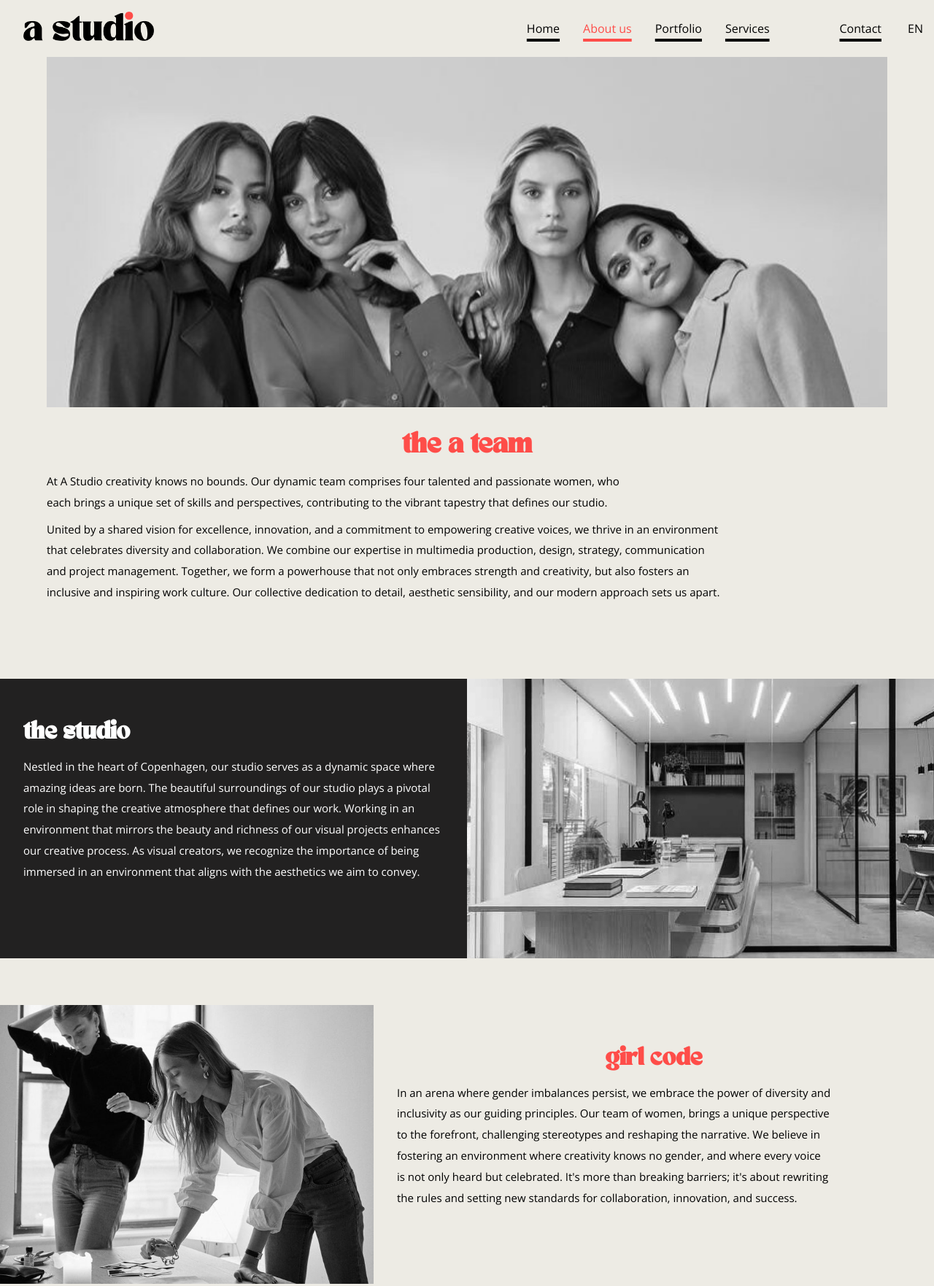
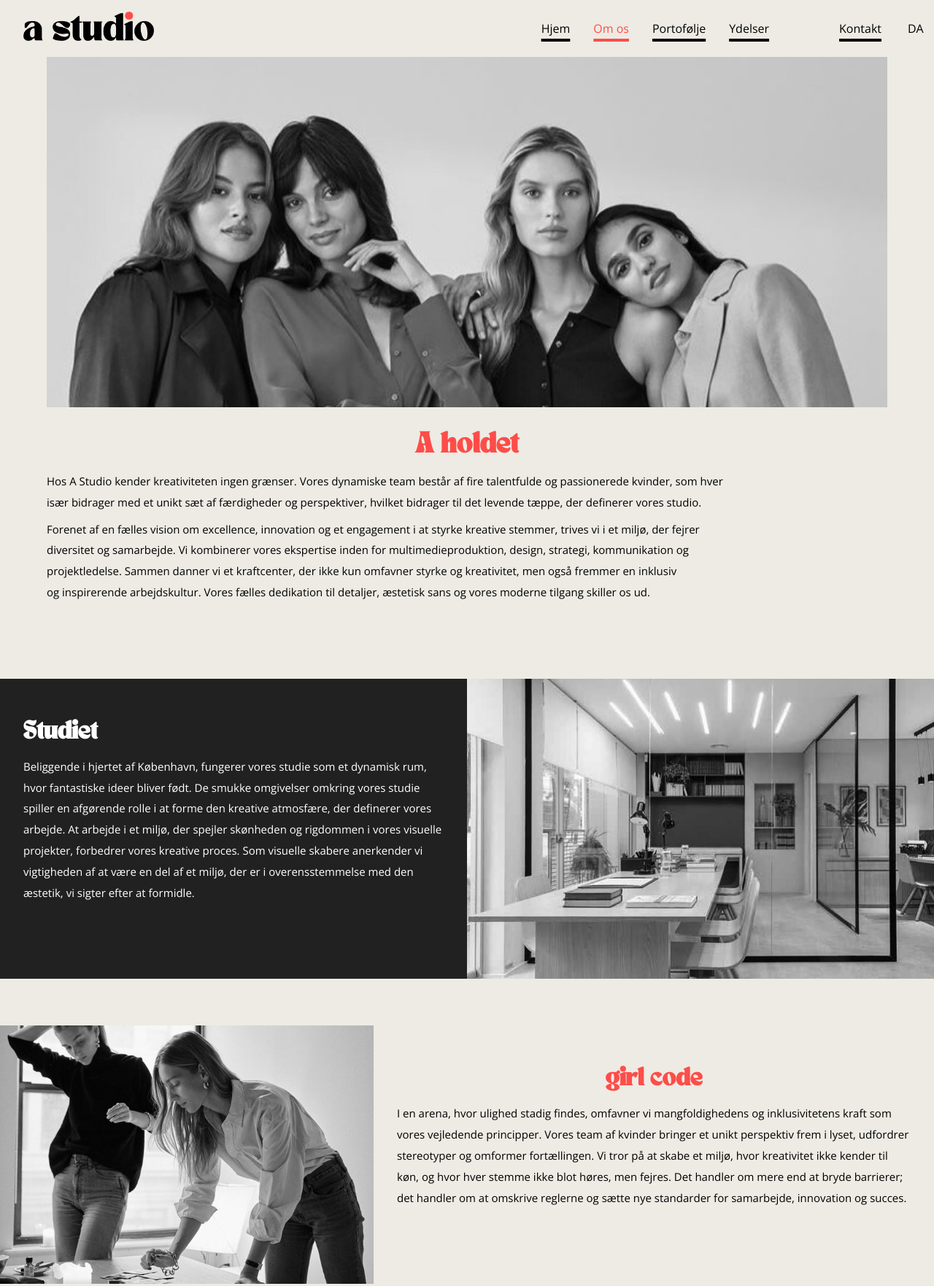
Before and after one commit to anitasteffensen/branding_project, a plain HTML site: page about_dk.html in a window 1280 px wide. Shown: the top 1762 px of the page at 73% size. Drawn offline with Linux system fonts and the light colour scheme.

Commit message:
added about and index danish version

```diff
--- a/about_dk.html
+++ b/about_dk.html
@@ -15,19 +15,19 @@
 
                 <!--Navigation for desktop-->
                 <div class="nav_bar" id="myTopnav">
-                    <a class="nav_bar-link" href="index.html">Home</a>
-                    <a class="nav_bar-link active" href="about.html">About us</a>
-                    <a class="nav_bar-link" href="cases.html">Portfolio</a>
-                    <a class="nav_bar-link" href="services.html">Services</a>
-                    <a class="nav_bar-link nav_bar-link--contact" href="contact.html" class="right_top">Contact</a>
+                    <a class="nav_bar-link" href="index_dk.html">Hjem</a>
+                    <a class="nav_bar-link active" href="about.html">Om os</a>
+                    <a class="nav_bar-link" href="cases_dk.html">Portofølje</a>
+                    <a class="nav_bar-link" href="services_dk.html">Ydelser</a>
+                    <a class="nav_bar-link nav_bar-link--contact" href="contact_dk.html" class="right_top">Kontakt</a>
                     <!--Language switch found inspiration from: https://codepen.io/anitasteffensen/pen/rNbNGJN-->
                     <div class="lang" id="lang">
                         <a href="#" id="lang-toggle" class="lang_option lang_option--current">
-                            en <span class="lang_chevron"></span>
+                            da <span class="lang_chevron"></span>
                         </a>
                         <ul class="lang_list">
                             <li>
-                                <a href="#" class="lang_option">da</a>
+                                <a href="/about.html" class="lang_option">en</a>
                             </li>
                         </ul>
                     </div>
@@ -48,11 +48,11 @@
                 </label>
 
                 <nav class="menu1">
-                    <a class="link1" href="index.html">Home</a>
-                    <a class="link1" href="about.html">About us</a>
-                    <a class="link1" href="cases.html">Portfolio</a>
-                    <a class="link1" href="services.html">Services</a>
-                    <a class="link1" href="contact.html">Contact</a>
+                    <a class="link1" href="index_dk.html">Hjem</a>
+                    <a class="link1" href="about_dk.html">Om os</a>
+                    <a class="link1" href="cases_dk.html">Portofølje</a>
+                    <a class="link1" href="services_dk.html">Ydelser</a>
+                    <a class="link1" href="contact_dk.html">Kontakt</a>
                 </nav>
             </nav>
 
@@ -62,23 +62,18 @@
         <main>
             <section id="the_team">
                 <div class="desktop_team_image"></div>
-                <img class="the_team_image" src="ateam.jpg" alt="four women posing in black/white">
-                <h1>the a team</h1>
-                <p>At A Studio creativity knows no bounds. Our dynamic team comprises four talented and passionate women, who each brings a unique set of skills and perspectives, contributing to the vibrant tapestry that
-                    defines our studio.
-                <p>United by a shared vision for excellence, innovation, and a commitment to empowering creative voices, we thrive in an environment that celebrates diversity and collaboration. We combine our expertise in multimedia production, design, strategy, communication and project management. Together, we
-                form a powerhouse that not only embraces strength and creativity, but also fosters an inclusive and
-                inspiring work culture. Our collective dedication to detail, aesthetic sensibility, and our modern
-                approach sets us apart.</p>
+                <img class="the_team_image" src="ateam.jpg" alt="fire kvinder side om side i sort/hvid">
+                <h1>A holdet</h1>
+                <p>Hos A Studio kender kreativiteten ingen grænser. Vores dynamiske team består af fire talentfulde og passionerede kvinder, som hver især bidrager med et unikt sæt af færdigheder og perspektiver, hvilket bidrager til det levende tæppe, der definerer vores studio.</p>
+                <p>Forenet af en fælles vision om excellence, innovation og et engagement i at styrke kreative stemmer, trives vi i et miljø, der fejrer diversitet og samarbejde. Vi kombinerer vores ekspertise inden for multimedieproduktion, design, strategi, kommunikation og projektledelse. Sammen danner vi et kraftcenter, der ikke kun omfavner styrke og kreativitet, men også fremmer en inklusiv og inspirerende arbejdskultur. Vores fælles dedikation til detaljer, æstetisk sans og vores moderne tilgang skiller os ud.</p>
             </section>
 
             <section id="the_studio">
                 <div class="main_grid">
                     <div class="desktop_office_image column"></div>
                 <!--<img class="image column" src="office.jpg" alt="black and white picture of a simple office room">-->
-                <div class="text column"><h2>the studio</h2>
-                <p>Nestled in the heart of Copenhagen, our studio serves as a dynamic space where amazing ideas are born.
-                The beautiful surroundings of our studio plays a pivotal role in shaping the creative atmosphere that defines our work. Working in an environment that mirrors the beauty and richness of our visual projects enhances our creative process. As visual creators, we recognize the importance of being immersed in an environment that aligns with the aesthetics we aim to convey.</p>
+                <div class="text column"><h2>Studiet</h2>
+                <p>Beliggende i hjertet af København, fungerer vores studie som et dynamisk rum, hvor fantastiske ideer bliver født. De smukke omgivelser omkring vores studie spiller en afgørende rolle i at forme den kreative atmosfære, der definerer vores arbejde. At arbejde i et miljø, der spejler skønheden og rigdommen i vores visuelle projekter, forbedrer vores kreative proces. Som visuelle skabere anerkender vi vigtigheden af at være en del af et miljø, der er i overensstemmelse med den æstetik, vi sigter efter at formidle.</p>
              </div>
             </div>
             </section>
@@ -88,11 +83,7 @@
                 <!--img class="image column" src="girlcode.jpg"
                     alt="two women at a desk going over work in black and white"-->
                 <div class="text column"><h2>girl code</h2>
-                <p>In an arena where gender imbalances persist, we embrace the power of diversity and inclusivity as our
-                    guiding principles. Our team of women, brings a unique perspective to the forefront, challenging
-                    stereotypes and reshaping the narrative. We believe in fostering an environment where creativity knows
-                    no gender, and where every voice is not only heard but celebrated. It's more than breaking barriers;
-                    it's about rewriting the rules and setting new standards for collaboration, innovation, and success.</p>
+                <p>I en arena, hvor ulighed stadig findes, omfavner vi mangfoldighedens og inklusivitetens kraft som vores vejledende principper. Vores team af kvinder bringer et unikt perspektiv frem i lyset, udfordrer stereotyper og omformer fortællingen. Vi tror på at skabe et miljø, hvor kreativitet ikke kender til køn, og hvor hver stemme ikke blot høres, men fejres. Det handler om mere end at bryde barrierer; det handler om at omskrive reglerne og sætte nye standarder for samarbejde, innovation og succes.</p>
                 </div>
             </div>
             </section>
@@ -102,27 +93,23 @@
                     <div class="skills_image"></div>
                 <!--img class="image column" src="ourskills.jpg"
                     alt="two women talking/discussing work on a couch in black and white"-->
-                <div class="text column"><h2>our skills</h2>
+                <div class="text column"><h2>Vores kompetencer</h2>
                 <div class="container">
                     <div class="wrapper">
                         <div class="rectangle"></div>
-                        <h3 class="text_1">Multimedia design</h3>
+                        <h3 class="text_1">Multimediedesign</h3>
                     </div>
-                    <p>From graphic design to video production, we seamlessly integrate diverse elements, crafting visually
-                        compelling and innovative experiences. Our expertise ensures cohesive aesthetics for impactful and
-                        memorable visuals.</p>
+                    <p>Fra grafisk design til videoproduktion integrerer vi problemfrit forskellige elementer, skaber visuelt overbevisende og innovative oplevelser. Vores ekspertise sikrer sammenhængende æstetik for indflydelsesrige og mindeværdige visuelle indtryk.</p>
                         <div class="wrapper">
                             <div class="rectangle"></div>
-                            <h3 class="text_1">Branding strategy</h3>
+                            <h3 class="text_1">Branding strategi</h3>
                         </div>
-                    <p>We sculpt brand identities that tell compelling stories. Our branding strategy goes beyond
-                        aesthetics, delving into market dynamics, consumer behaviour, and design trends. </p>
+                    <p>Vi skulpturerer brandidentiteter, der fortæller medrivende historier. Vores brandingstrategi går ud over æstetik og dykker ned i markedsdynamikker, forbrugeradfærd og designtrends.</p>
                         <div class="wrapper">
                             <div class="rectangle"></div>
-                            <h3 class="text_1">Communication</h3>
+                            <h3 class="text_1">Kommunikation</h3>
                         </div>
-                    <p>From conveying brand messages to orchestrating seamless team collaboration, our communication
-                    prioritize clarity, coherence, and creativity.</p>
+                    <p>Vi skulpturerer brandidentiteter, der fortæller medrivende historier. Vores brandingstrategi går ud over æstetik og dykker ned i markedsdynamikker, forbrugeradfærd og designtrends.</p>
                 </div>
             </div>
         </div>
@@ -134,29 +121,30 @@
 
         <footer>
             <img class="logo" src="a3.png" alt="a studio's logo">
+            <!--Desktop footer-->
             <div class="footer-container-desk">
                 <div class="footer_info">
                     <div class="column">
                         <h3>Navigation</h3>
                         <ul>
-                        <li><a href="index.html">Home</a></li>
-                        <li><a href="about.html">About</a></li>
-                        <li><a href="cases.html">Cases</a></li>
-                        <li><a href="services.html">Services</a></li>
-                        <li><a href="contact.html">Contact</a></li>
+                            <li><a href="index_dk.html">Hjem</a></li>
+                            <li><a href="about_dk.html">Om os</a></li>
+                            <li><a href="cases_dk.html">Portofølje</a></li>
+                            <li><a href="services_dk.html">Ydelser</a></li>
+                            <li><a href="contact_dk.html">Kontakt</a></li>
                         </ul>
                     </div>
                     <div class="column social_media1">
-                    <h3>Socials</h3>
+                        <h3>Social medier</h3>
                         <ul>
-                        <li a href="">Instagram</li>
-                        <li a href="">LinkedIn</li>
-                        <li a href="">Facebook</li>
-                        <li a href="">TikTok</li>
+                            <li a href="#">Instagram</li>
+                            <li a href="#">LinkedIn</li>
+                            <li a href="#">Facebook</li>
+                            <li a href="#">TikTok</li>
                         </ul>
                     </div>
                     <div class="column">
-                    <h3>Contact</h3>
+                        <h3>Kontakt</h3>
                         <ul>
                             <li class="address1">Stormgade 55, 1555 København V</li>
                             <li class="address2">Stormgade 55</li>
@@ -174,21 +162,22 @@
                     </form>
                 </div>
             </div>
+            <!--Mobil footer-->
             <nav class="footer_nav">
                 <p>Navigation</p>
                 <ul>
-                    <li><a href="/index.html">Home</a></li>
-                    <li><a href="/about.html">About</a></li>
-                    <li><a href="/cases.html">Cases</li>
-                    <li><a href="/services.html">Services</a></li>
-                    <li><a href="/contact.html">Contact</a></li>
+                    <li><a href="/index_dk.html">Hjem</a></li>
+                    <li><a href="/about_dk.html">Om os</a></li>
+                    <li><a href="/cases_dk.html">Portofølje</li>
+                    <li><a href="/services_dk.html">Ydelser</a></li>
+                    <li><a href="/contact_dk.html">Kontakt</a></li>
                 </ul>
             </nav>
             <div class="contact_info">
-                <p>Contact</p>
+                <p>Kontakt</p>
                 <ul>
                     <li>Stormgade 55, 1555</li>
-                    <li>Copenhagen</li>
+                    <li>København</li>
                     <li class="email">contact@astudio.com</li>
                     <li>+45 64 46 64 54</li>
                 </ul>
```
Also changed, not shown: about.html (+2 -2 lines), index.html (+1 -1 lines), index_dk.html (+1 -1 lines). Lines whose indentation alone changed are shown as unchanged.
